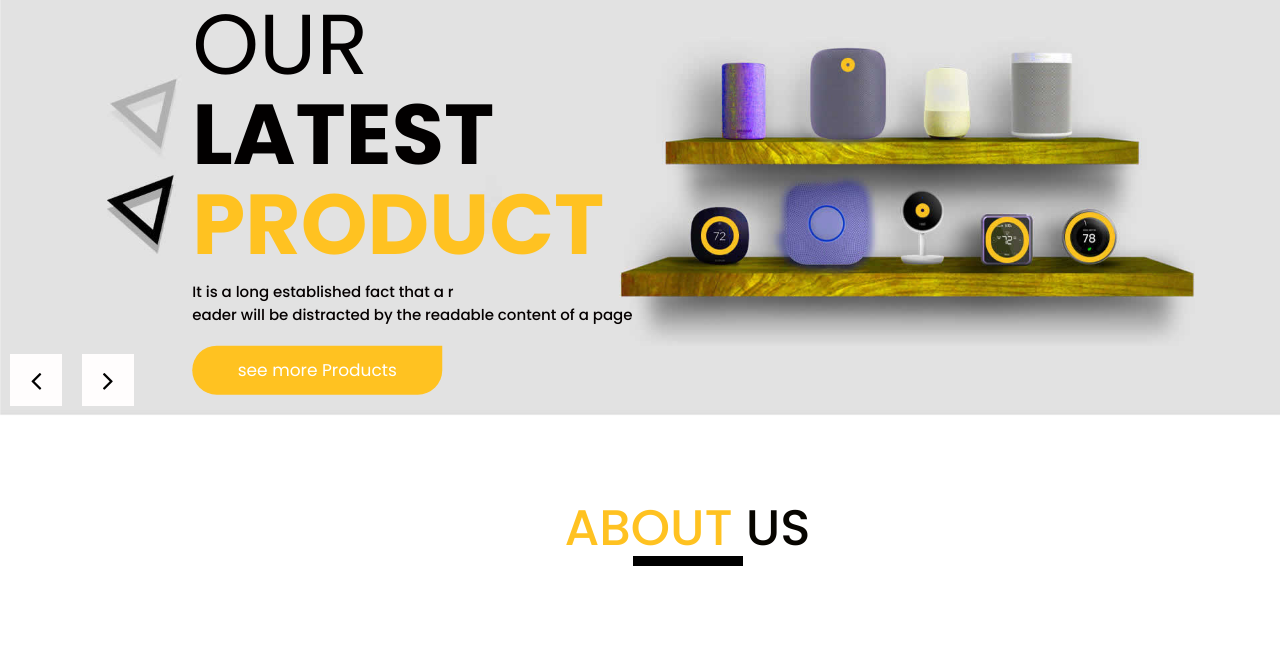
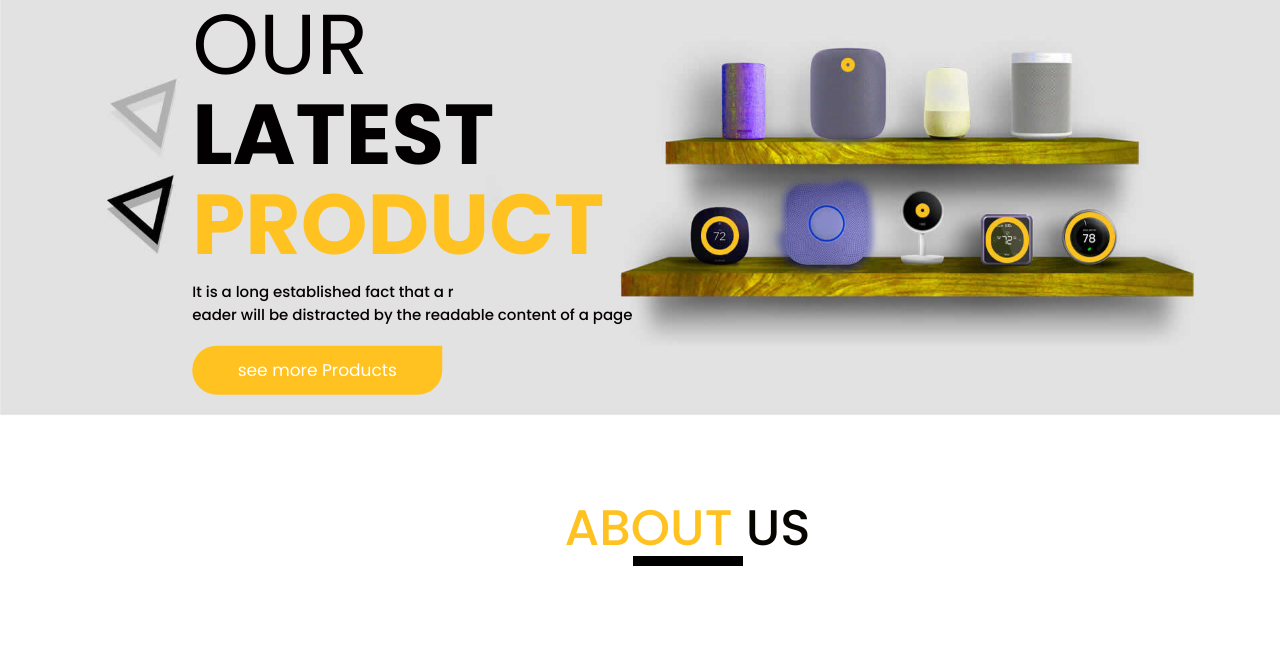
Before and after one commit to Mr7MooN/Test, a plain HTML site: page index.html in a window 1280 px wide. Shown: the part 95-760 px from the top of the page. Drawn offline with nearby package versions, Linux system fonts and the light colour scheme.

Commit message:
Add files via upload

```diff
--- a/index.html
+++ b/index.html
@@ -97,12 +97,6 @@
                </div>
 
             </div>
-            <a class="carousel-control-prev" href="#main_slider" role="button" data-slide="prev">
-            <i class='fa fa-angle-right'></i>
-            </a>
-            <a class="carousel-control-next" href="#main_slider" role="button" data-slide="next">
-            <i class='fa fa-angle-left'></i>
-            </a>
 
          </div>
 
```
